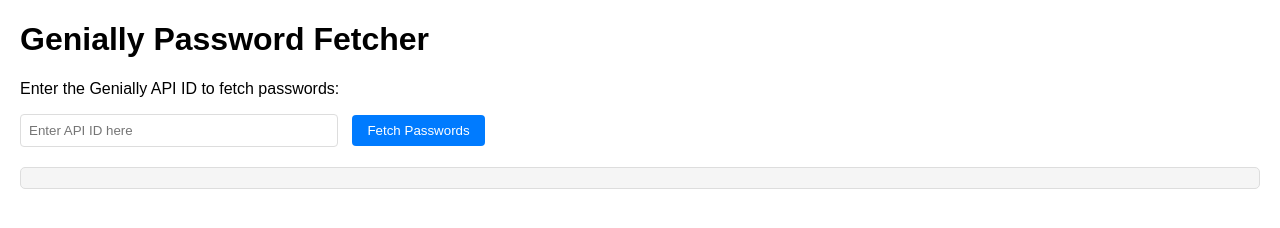
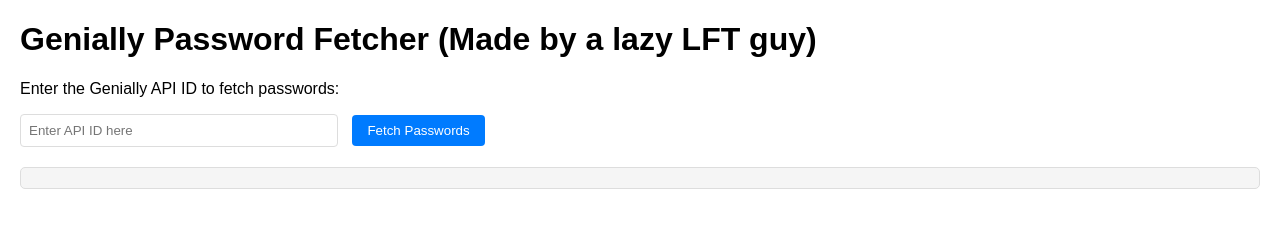
Before and after one commit to mijnap1/genially-password, a website: page index.html in a window 1280 px wide. Drawn offline with Linux system fonts and the light colour scheme.

Commit message:
Update index.html

```diff
--- a/index.html
+++ b/index.html
@@ -38,7 +38,7 @@
     </style>
 </head>
 <body>
-    <h1>Genially Password Fetcher</h1>
+    <h1>Genially Password Fetcher (Made by a lazy LFT guy)</h1>
     <p>Enter the Genially API ID to fetch passwords:</p>
     <input type="text" id="apiIdInput" placeholder="Enter API ID here">
     <button onclick="fetchPasswords()">Fetch Passwords</button>
```
